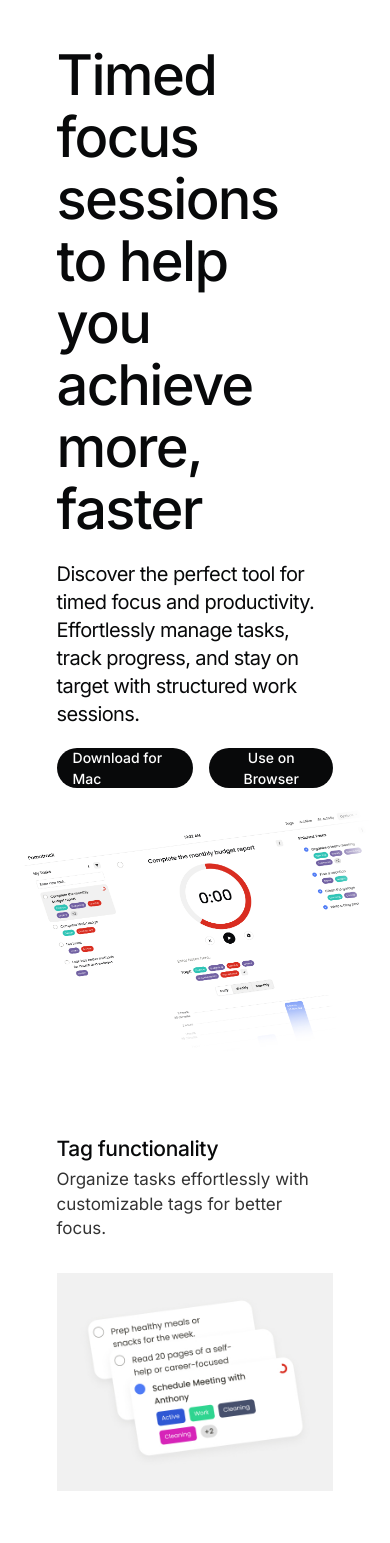
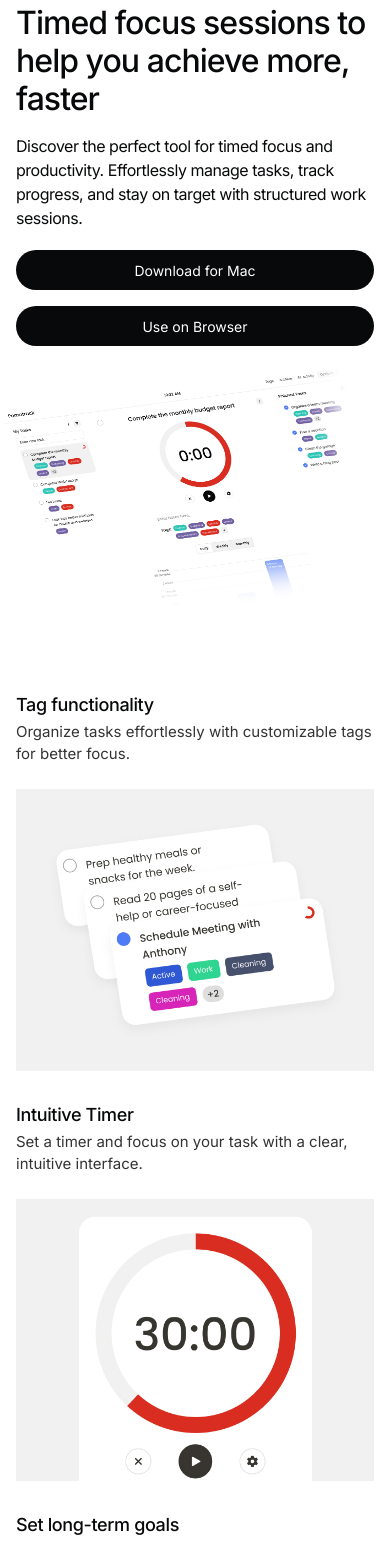
Before and after one commit to AceConcept/pomodoroSite, a Next.js app: page / in a window 390 px wide. Shown: the part 100-1643 px from the top of the page. Built offline with nearby package versions, Linux system fonts and the light colour scheme; no server answers.

Commit message:
Update button font weight to regular and optimize mobile layout

```diff
--- a/src/app/components/Button.tsx
+++ b/src/app/components/Button.tsx
@@ -7,16 +7,17 @@ interface ButtonProps {
   variant?: 'outline' | 'dark';
   href?: string;
   download?: boolean;
+  className?: string;
 }
 
-export default function Button({ children, onClick, icon, variant = 'outline', href, download }: ButtonProps) {
-  const baseStyles = "h-[40px] px-[16px] rounded-[32px] text-[14px] font-medium font-inter flex items-center justify-center group transition-opacity";
+export default function Button({ children, onClick, icon, variant = 'outline', href, download, className = '' }: ButtonProps) {
+  const baseStyles = "h-[40px] px-[16px] rounded-[32px] text-[14px] font-normal font-inter flex items-center justify-center group transition-opacity";
   const variantStyles = {
     outline: "bg-transparent border border-[#08090A] text-[#08090A] hover:opacity-90",
     dark: "bg-[#08090A] text-white hover:opacity-90"
   };
 
-  const combinedStyles = `${baseStyles} ${variantStyles[variant]}`;
+  const combinedStyles = `${baseStyles} ${variantStyles[variant]} ${className}`;
 
   if (href && download) {
     return (
--- a/src/app/page.tsx
+++ b/src/app/page.tsx
@@ -41,28 +41,30 @@ export default function Home() {
   return (
     <div className="bg-white">
       {/* Hero Section */}
-      <div className="px-[14.5vw]">
+      <div className="px-4 md:px-[14.5vw]">
         <div className="w-full md:w-[70%]">
-          <div className="mt-20">
-            <h1 className="text-[56px] font-medium font-inter leading-[62px] tracking-[-0.03em] text-[#08090A]">
+          <div className="mt-10 md:mt-20">
+            <h1 className="text-[32px] md:text-[56px] font-medium font-inter leading-[38px] md:leading-[62px] tracking-[-0.03em] text-[#08090A]">
               Timed focus sessions to help you achieve more, faster
             </h1>
 
-            <p className="mt-5 text-[20px] font-normal font-inter leading-[28px] tracking-[-0.03em] text-[#08090A]">
+            <p className="mt-4 md:mt-5 text-[16px] md:text-[20px] font-normal font-inter leading-[24px] md:leading-[28px] tracking-[-0.03em] text-[#08090A]">
               Discover the perfect tool for timed focus and productivity. Effortlessly manage tasks, track progress, and stay on target with structured work sessions.
             </p>
 
-            <div className="flex gap-4 mt-5">
+            <div className="flex flex-col md:flex-row gap-4 mt-5">
               <Button
                 variant="dark"
                 href={urls.mac}
                 download
+                className="w-full md:w-auto"
               >
                 Download for Mac
               </Button>
               <Button
                 variant="dark"
                 onClick={() => window.open(urls.browser, '_blank')}
+                className="w-full md:w-auto"
               >
                 Use on Browser
               </Button>
@@ -78,67 +80,67 @@ export default function Home() {
           alt="Pomotrack Main Interface"
           width={1920}
           height={1080}
-          className="w-full h-auto object-contain translate-x-[20px]"
+          className="w-full h-auto object-contain md:translate-x-[20px]"
           priority
         />
       </div>
 
       {/* Features Section */}
-      <div className="px-[14.5vw] pt-[32px] pb-[72px]">
-        <div className="grid grid-cols-1 md:grid-cols-3 gap-[62px]">
+      <div className="px-4 md:px-[14.5vw] pt-[32px] pb-[72px]">
+        <div className="grid grid-cols-1 md:grid-cols-3 gap-8 md:gap-[62px]">
           {/* Tag Functionality */}
           <div>
-            <h3 className="text-[21px] font-medium font-inter leading-[28px] tracking-[-0.37px] text-[#08090A]">
+            <h3 className="text-[18px] md:text-[21px] font-medium font-inter leading-[24px] md:leading-[28px] tracking-[-0.37px] text-[#08090A]">
               Tag functionality
             </h3>
-            <p className="mt-1 text-[17px] font-normal font-inter leading-[24.5px] text-[#333333]">
+            <p className="mt-1 text-[15px] md:text-[17px] font-normal font-inter leading-[22px] md:leading-[24.5px] text-[#333333]">
               Organize tasks effortlessly with customizable tags for better focus.
             </p>
-            <div className="mt-[32px]">
+            <div className="mt-6 md:mt-[32px]">
               <Image
                 src="/TagsimgHQ.jpg"
                 alt="Tag Functionality Feature"
                 width={325}
                 height={256}
-                className="w-[325px]"
+                className="w-full md:w-[325px]"
               />
             </div>
           </div>
 
           {/* Intuitive Timer */}
           <div>
-            <h3 className="text-[21px] font-medium font-inter leading-[28px] tracking-[-0.37px] text-[#08090A]">
+            <h3 className="text-[18px] md:text-[21px] font-medium font-inter leading-[24px] md:leading-[28px] tracking-[-0.37px] text-[#08090A]">
               Intuitive Timer
             </h3>
-            <p className="mt-1 text-[17px] font-normal font-inter leading-[24.5px] text-[#333333]">
+            <p className="mt-1 text-[15px] md:text-[17px] font-normal font-inter leading-[22px] md:leading-[24.5px] text-[#333333]">
               Set a timer and focus on your task with a clear, intuitive interface.
             </p>
-            <div className="mt-[32px]">
+            <div className="mt-6 md:mt-[32px]">
               <Image
                 src="/TimerHQ.jpg"
                 alt="Intuitive Timer Feature"
                 width={325}
                 height={256}
-                className="w-[325px]"
+                className="w-full md:w-[325px]"
               />
             </div>
           </div>
 
           {/* Set long-term goals */}
           <div>
-            <h3 className="text-[21px] font-medium font-inter leading-[28px] tracking-[-0.37px] text-[#08090A]">
+            <h3 className="text-[18px] md:text-[21px] font-medium font-inter leading-[24px] md:leading-[28px] tracking-[-0.37px] text-[#08090A]">
               Set long-term goals
             </h3>
-            <p className="mt-1 text-[17px] font-normal font-inter leading-[24.5px] text-[#333333]">
+            <p className="mt-1 text-[15px] md:text-[17px] font-normal font-inter leading-[22px] md:leading-[24.5px] text-[#333333]">
               Set time-based goals and monitor your daily productivity.
             </p>
-            <div className="mt-[32px]">
+            <div className="mt-6 md:mt-[32px]">
               <Image
                 src="/GraphHQ.jpg"
                 alt="Long Term Goals Feature"
                 width={325}
                 height={256}
-                className="w-[325px]"
+                className="w-full md:w-[325px]"
               />
             </div>
           </div>
@@ -146,22 +148,24 @@ export default function Home() {
       </div>
 
       {/* Reminder Banner */}
-      <div className="px-[14.5vw] py-[32px] pb-[48px]">
-        <div className="flex justify-between items-center">
-          <h2 className="text-[32px] font-medium font-inter leading-[62px] tracking-[-0.03em] text-[#08090A]">
+      <div className="px-4 md:px-[14.5vw] py-[32px] pb-[48px]">
+        <div className="flex flex-col md:flex-row justify-between items-center gap-4">
+          <h2 className="text-[24px] md:text-[32px] font-medium font-inter leading-[32px] md:leading-[62px] tracking-[-0.03em] text-[#08090A] text-center md:text-left">
             Stay on task today
           </h2>
-          <div className="flex gap-4">
+          <div className="flex flex-col md:flex-row gap-4 w-full md:w-auto">
             <Button
               variant="dark"
               href={urls.mac}
               download
+              className="w-full md:w-auto"
             >
               Download for Mac
             </Button>
             <Button
               variant="dark"
               onClick={() => window.open(urls.browser, '_blank')}
+              className="w-full md:w-auto"
             >
               Use on Browser
             </Button>
```
